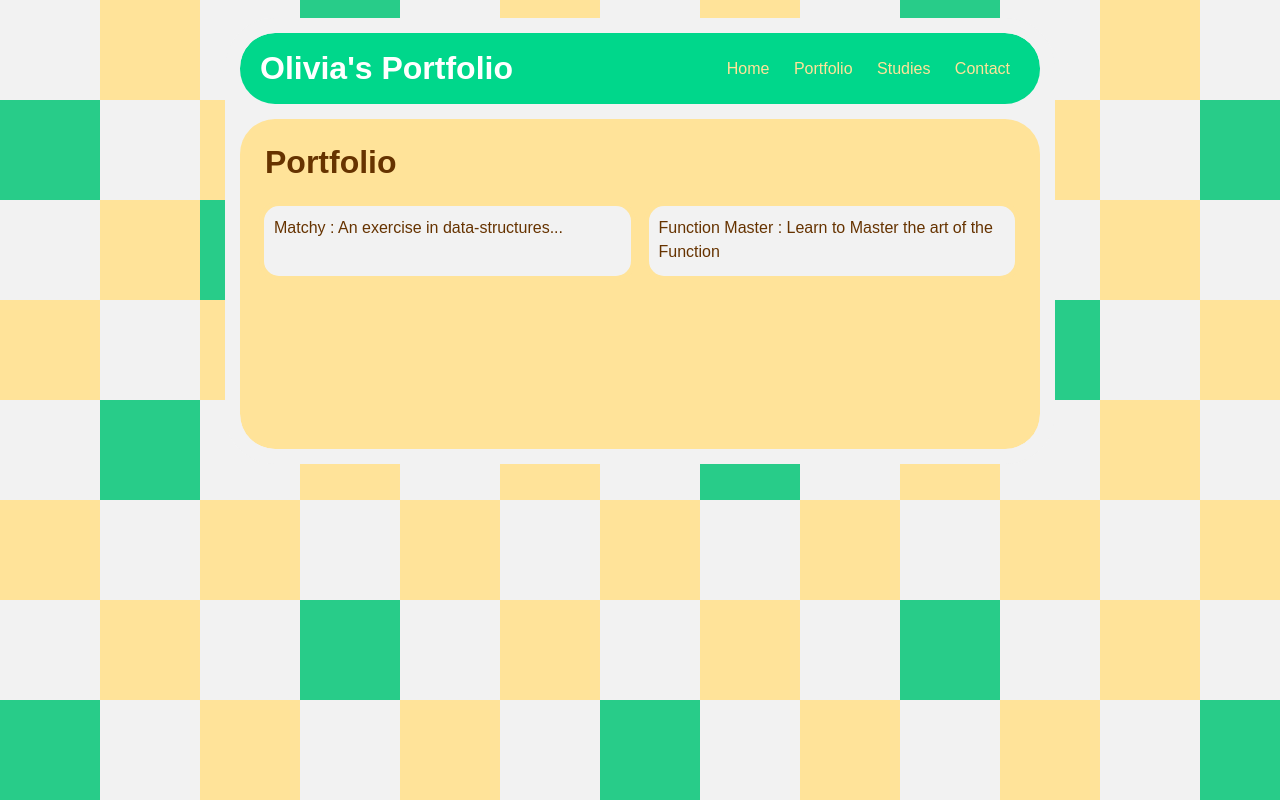
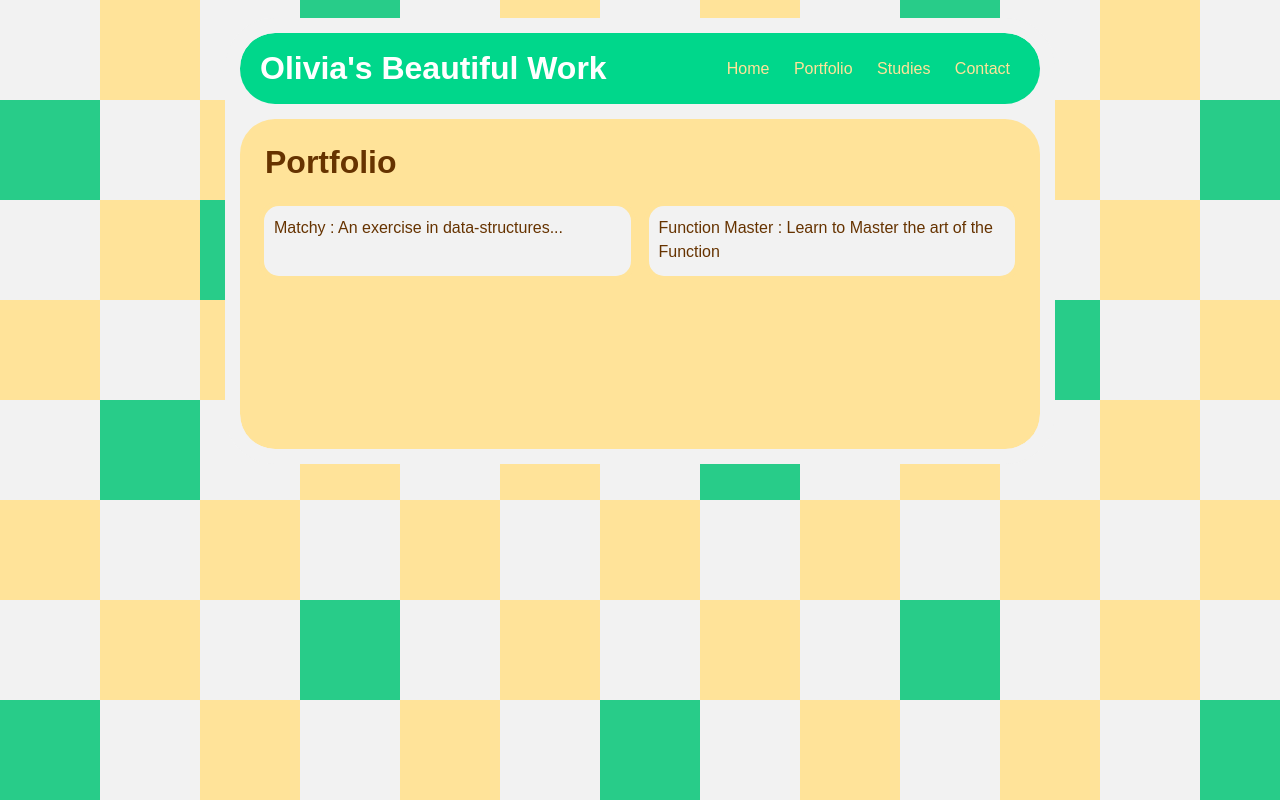
Before and after one commit to livrush/os-porfolio, a plain HTML site: page portfolio.html in a window 1280 px wide. Drawn offline with nearby package versions, Linux system fonts and the light colour scheme.

Commit message:
More style

```diff
--- a/portfolio.html
+++ b/portfolio.html
@@ -111,7 +111,7 @@
     <body>
         <div id="all-contents">
             <nav>
-                <header>Olivia's Portfolio</header>
+                <header>Olivia's Beautiful Work</header>
 
                 <ul>
                     <li><a href="index.html">Home</a></li>
```
Also changed, not shown: studies.html (+1 -0 lines).
